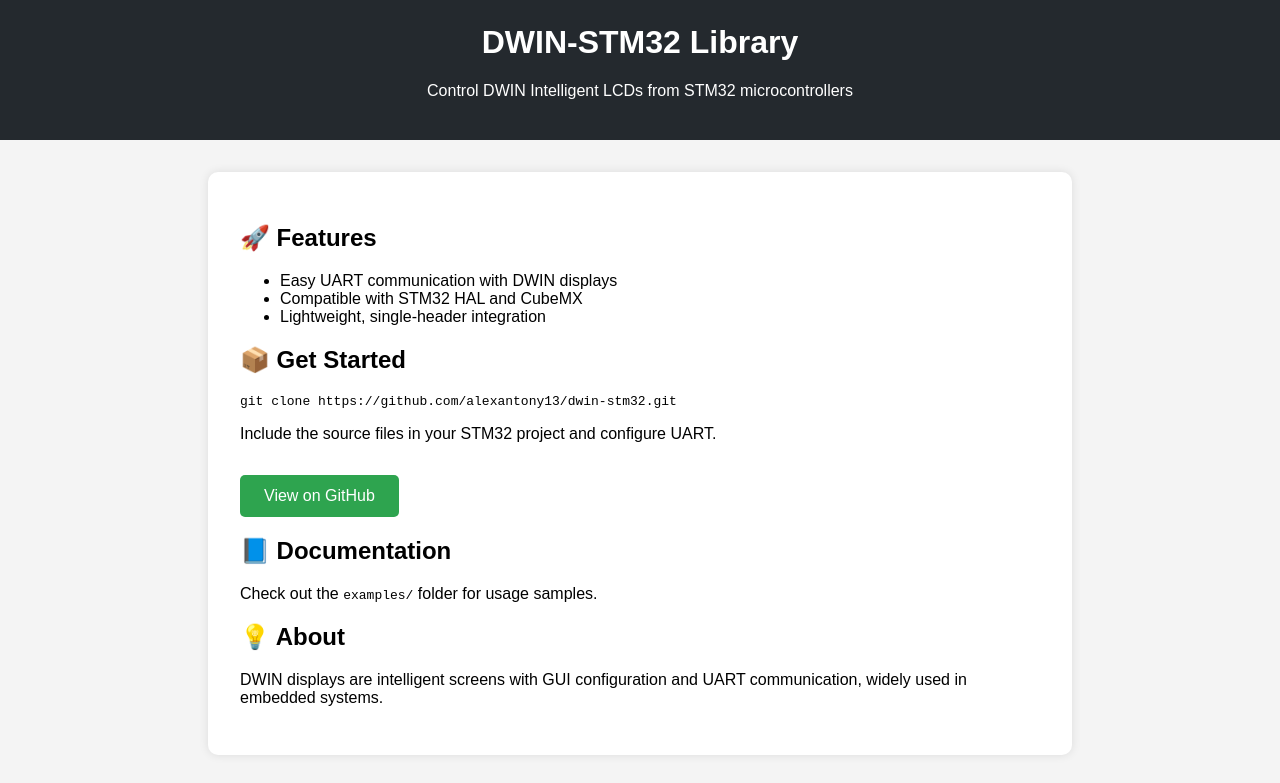
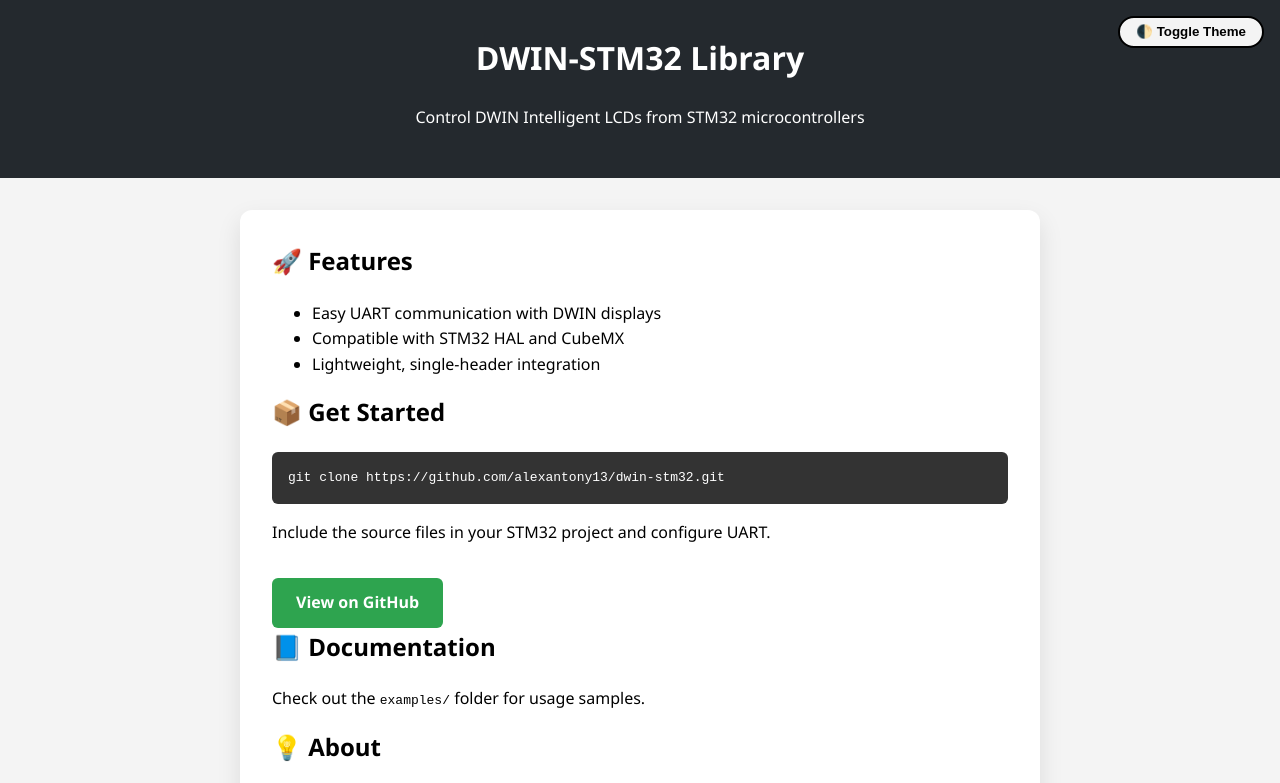
Before and after one commit to alexantony13/dwin-stm32, a plain HTML site: page docs/index.html in a window 1280 px wide. Shown: the top 783 px of the page. Drawn offline with Linux system fonts and the light colour scheme.

Commit message:
Update index.html
Add dark mode and animations to landing page

```diff
--- a/docs/index.html
+++ b/docs/index.html
@@ -1,54 +1,135 @@
 <!DOCTYPE html>
-<html lang="en">
+<html lang="en" data-theme="light">
 <head>
   <meta charset="UTF-8" />
   <meta name="viewport" content="width=device-width, initial-scale=1.0"/>
   <title>DWIN-STM32 Library</title>
   <style>
+    :root {
+      --bg-light: #f4f4f4;
+      --text-light: #000;
+      --bg-dark: #181818;
+      --text-dark: #f0f0f0;
+      --primary: #2ea44f;
+      --primary-hover: #22863a;
+      --card-bg-light: #fff;
+      --card-bg-dark: #242424;
+    }
+
+    [data-theme="light"] {
+      --bg: var(--bg-light);
+      --text: var(--text-light);
+      --card-bg: var(--card-bg-light);
+    }
+
+    [data-theme="dark"] {
+      --bg: var(--bg-dark);
+      --text: var(--text-dark);
+      --card-bg: var(--card-bg-dark);
+    }
+
+    * {
+      box-sizing: border-box;
+      transition: background 0.3s ease, color 0.3s ease;
+    }
+
     body {
-      font-family: Arial, sans-serif;
-      background: #f4f4f4;
+      font-family: 'Segoe UI', sans-serif;
+      background: var(--bg);
+      color: var(--text);
       margin: 0;
       padding: 0;
+      line-height: 1.6;
     }
+
     header {
       background: #24292e;
       color: white;
-      padding: 1.5rem;
+      padding: 2rem 1rem;
       text-align: center;
+      animation: fadeInDown 1s ease-out;
     }
+
     section {
       max-width: 800px;
       margin: 2rem auto;
-      background: white;
+      background: var(--card-bg);
       padding: 2rem;
-      border-radius: 10px;
-      box-shadow: 0 0 10px rgba(0,0,0,0.1);
+      border-radius: 12px;
+      box-shadow: 0 10px 25px rgba(0, 0, 0, 0.1);
+      animation: fadeInUp 1.2s ease-out;
     }
-    h1 {
+
+    h1, h2 {
       margin-top: 0;
     }
+
+    pre {
+      background: #333;
+      color: #fff;
+      padding: 1rem;
+      overflow-x: auto;
+      border-radius: 6px;
+    }
+
     a.button {
       display: inline-block;
       margin-top: 1rem;
       padding: 0.75rem 1.5rem;
-      background: #2ea44f;
+      background: var(--primary);
       color: white;
       text-decoration: none;
-      border-radius: 5px;
+      border-radius: 6px;
+      font-weight: bold;
+      transition: background 0.3s ease, transform 0.2s;
     }
+
     a.button:hover {
-      background: #22863a;
+      background: var(--primary-hover);
+      transform: translateY(-2px);
     }
+
     footer {
       text-align: center;
       padding: 1rem;
       font-size: 0.9rem;
-      color: #666;
+      color: #888;
+    }
+
+    .toggle {
+      position: fixed;
+      top: 1rem;
+      right: 1rem;
+      background: none;
+      border: 2px solid var(--text);
+      border-radius: 50px;
+      padding: 0.4rem 1rem;
+      font-weight: bold;
+      cursor: pointer;
+      background: var(--bg);
+      color: var(--text);
+      transition: all 0.3s ease;
+    }
+
+    .toggle:hover {
+      background: var(--text);
+      color: var(--bg);
+    }
+
+    @keyframes fadeInDown {
+      from { opacity: 0; transform: translateY(-20px); }
+      to { opacity: 1; transform: translateY(0); }
+    }
+
+    @keyframes fadeInUp {
+      from { opacity: 0; transform: translateY(30px); }
+      to { opacity: 1; transform: translateY(0); }
     }
   </style>
 </head>
 <body>
+
+<button class="toggle" onclick="toggleTheme()">🌓 Toggle Theme</button>
 
 <header>
   <h1>DWIN-STM32 Library</h1>
@@ -67,19 +148,35 @@
   <pre><code>git clone https://github.com/alexantony13/dwin-stm32.git</code></pre>
   <p>Include the source files in your STM32 project and configure UART.</p>
 
-  <a class="button" href="https://github.com/alexantony13/dwin-stm32">View on GitHub</a>
+  <a class="button" href="https://github.com/alexantony13/dwin-stm32" target="_blank">View on GitHub</a>
 
   <h2>📘 Documentation</h2>
   <p>Check out the <code>examples/</code> folder for usage samples.</p>
 
   <h2>💡 About</h2>
   <p>DWIN displays are intelligent screens with GUI configuration and UART communication, widely used in embedded systems.</p>
-
 </section>
 
 <footer>
   &copy; 2025 <a href="https://github.com/alexantony13">alexantony13</a> — Built with 💻 and ⚡
 </footer>
 
+<script>
+  const toggleTheme = () => {
+    const current = document.documentElement.getAttribute('data-theme');
+    document.documentElement.setAttribute('data-theme', current === 'light' ? 'dark' : 'light');
+    localStorage.setItem('theme', current === 'light' ? 'dark' : 'light');
+  };
+
+  window.onload = () => {
+    const saved = localStorage.getItem('theme');
+    if (saved) {
+      document.documentElement.setAttribute('data-theme', saved);
+    } else if (window.matchMedia && window.matchMedia('(prefers-color-scheme: dark)').matches) {
+      document.documentElement.setAttribute('data-theme', 'dark');
+    }
+  };
+</script>
+
 </body>
 </html>
```
